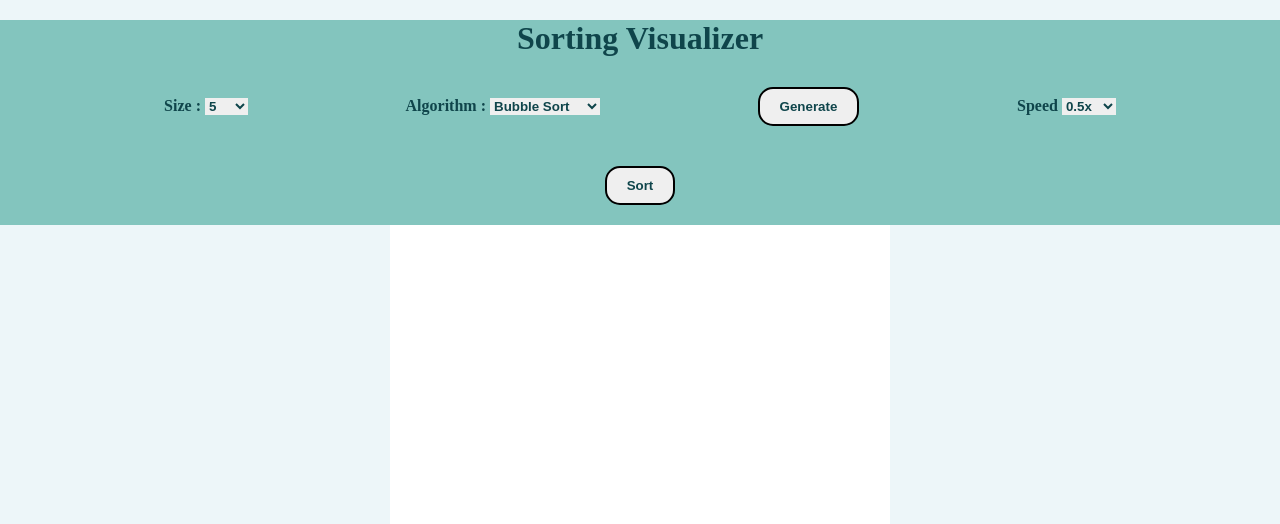
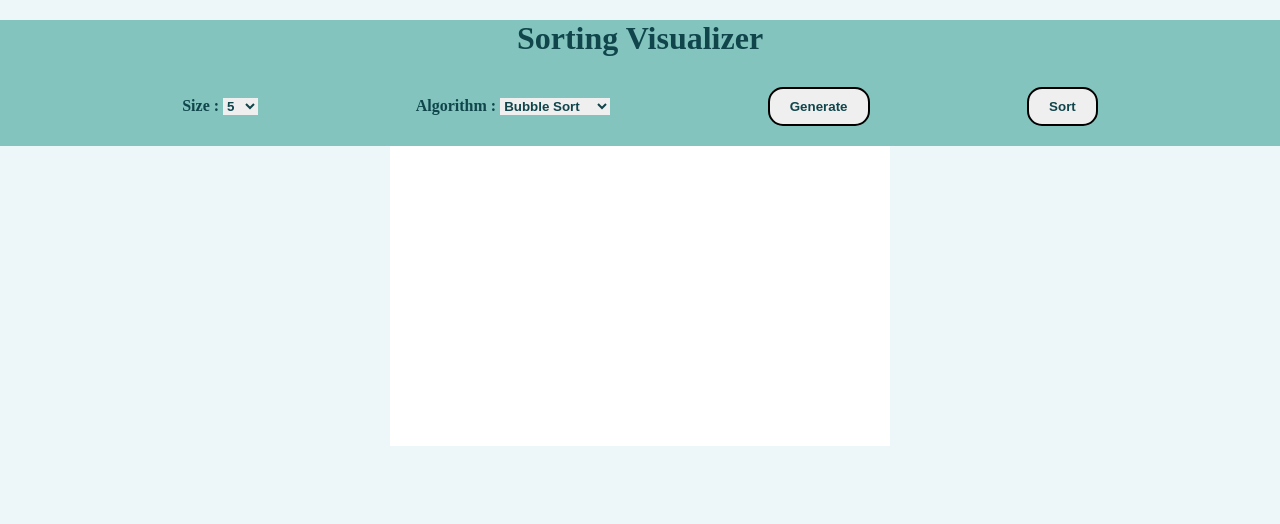
Before and after one commit to Adityacodin/Sorting-Visualizer, a Flask app: page / in a window 1280 px wide. Shown: the top 524 px of the page. Run offline with Flask 3, Linux system fonts and the light colour scheme.

```diff
--- a/templates/index.html
+++ b/templates/index.html
@@ -18,7 +18,6 @@
                     <option value="10">10</option>
                     <option value="25">25</option>
                     <option value="50">50</option>
-                    <option value="100">100</option>
                 </select>
             </div>
             <div class = "input">
@@ -28,26 +27,14 @@
                     <option value = "selection">Selection Sort</option>
                     <option value = "insertion">Insertion Sort</option>
                     <option value = "merge">Merge Sort</option>
-                    <option value = "quick">Quick Sort</option>
                 </select>
             </div>
             <button id = 'generate_btn' class = 'input' onclick="sendData()">Generate</button>
-            <div id = 'speed_box' class = 'input'>
-                <label for="speed">Speed</label>
-                <select name="speed" id = "speed">
-                    <option value="0.5">0.5x</option>
-                    <option value="0.75">0.75x</option>
-                    <option value="1.00">1.00x</option>
-                    <option value="2.00">2.00x</option>
-                    <option value="4.00">4.00x</option>
-                </select>
-            </div>
-            <button id = 'sort_btn' class = 'input'>Sort</button>
+            <button id = 'sort_btn' class = 'input' onclick = "startAnimation()">Sort</button>
         </div>
     </header>
     <content>
-        <div id='sort_scr' class='screen'>
-        </div>
+        <div id='sort_scr' class='screen'></div>
     </content>
     <footer>
     </footer>
```
